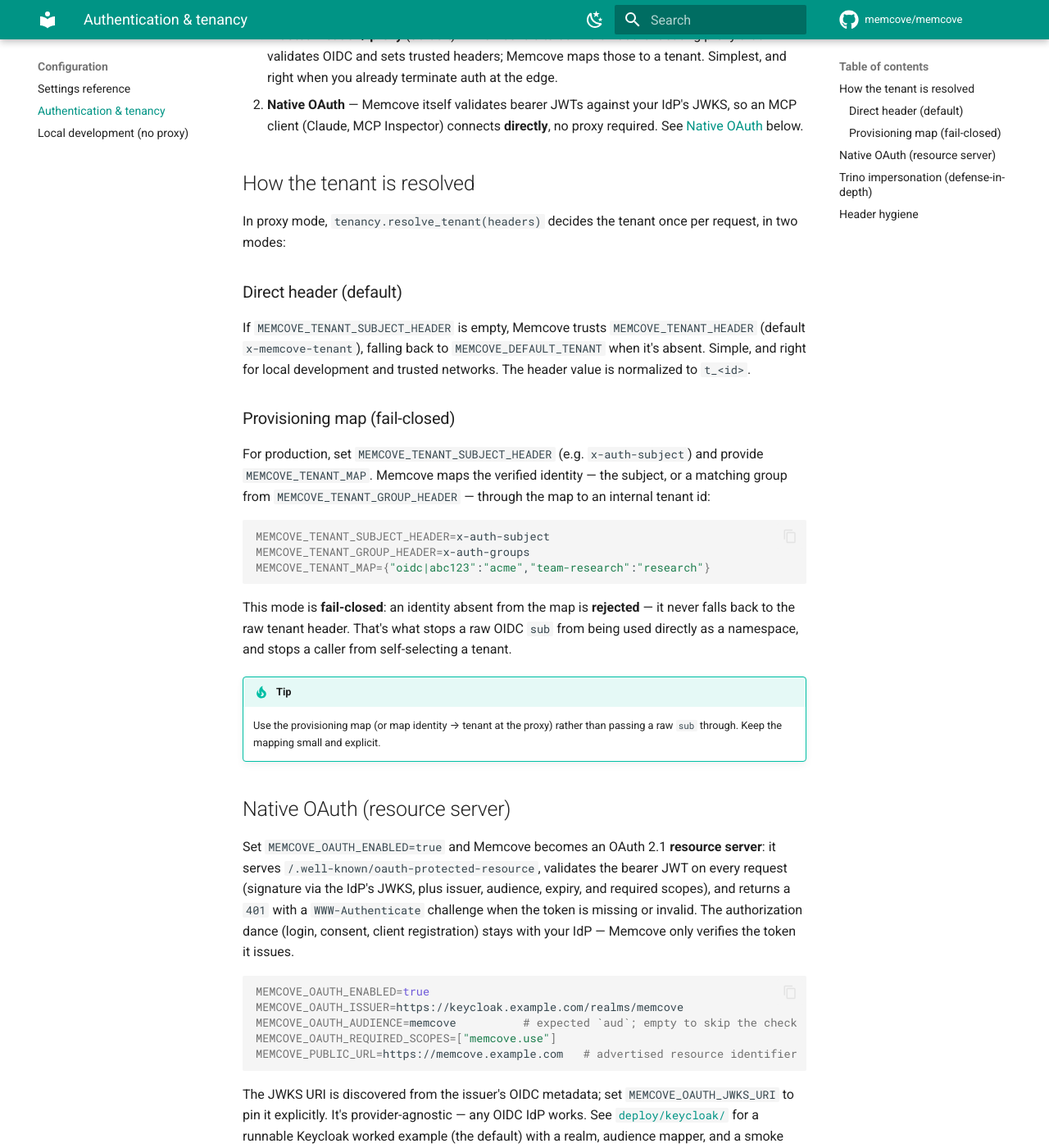
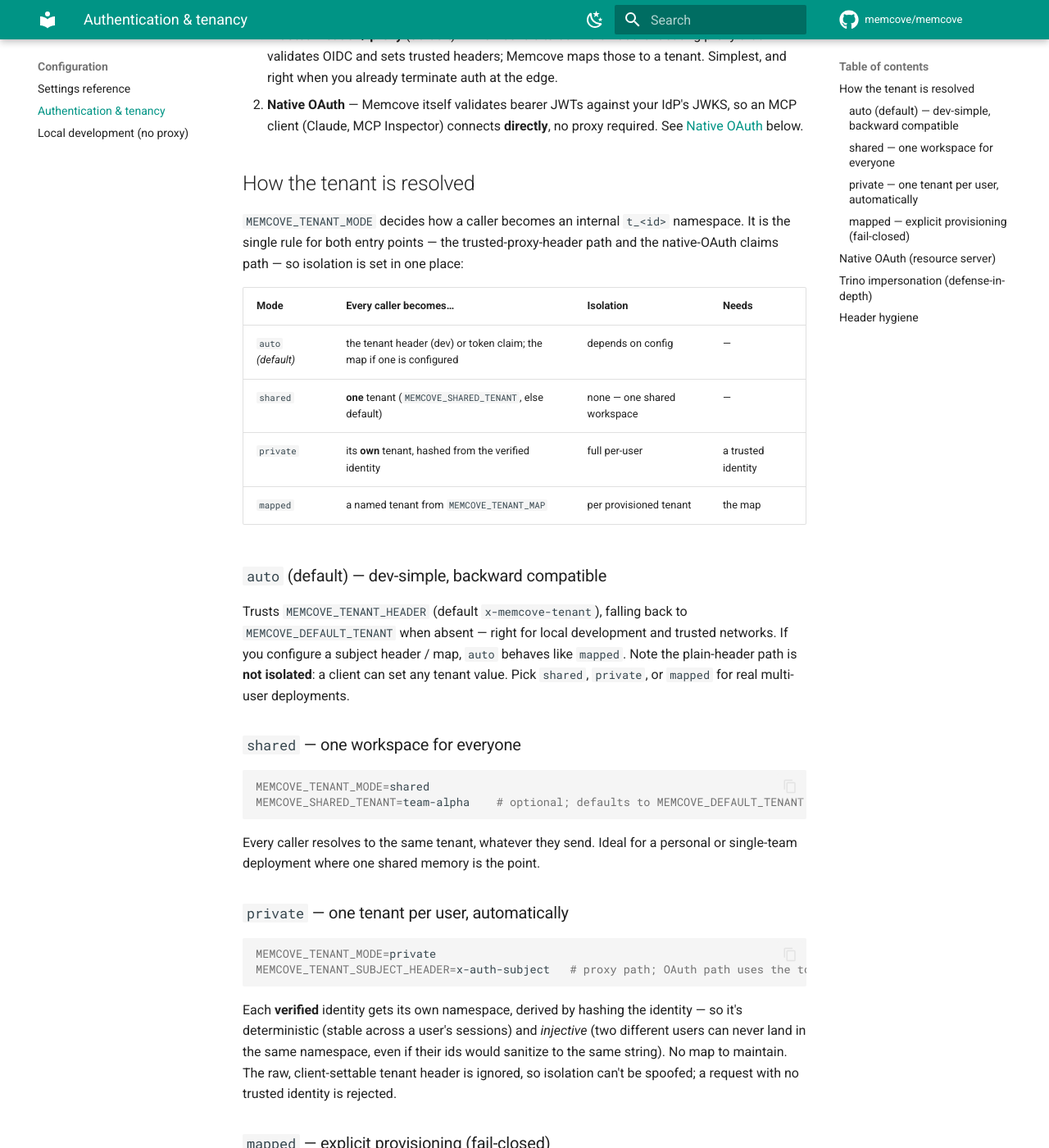
Before and after one commit to memcove/memcove, an MkDocs documentation site: the page built from docs/configuration/auth.md, in a window 1280 px wide and 1400 px high, scrolled down 290 px. Shown: the whole window at 82% size. Built offline with MkDocs 1.6.1 and Material for MkDocs 9.7.7, drawn with Linux system fonts in a browser that asks for light colours; comment, search, counter and statistics services are not loaded; some of the changed text lies outside the part shown.

Commit message:
feat: tenancy presets — shared / private / mapped tenant modes (v0.10.0)
Introduce MEMCOVE_TENANT_MODE, a single setting that governs how a caller becomes an
internal tenant across BOTH entry points (proxy headers and native-OAuth claims), so
isolation is decided in one place:

  auto     (default) fully backward-compatible: mapped when a tenant_map/subject header is
           configured, else trust the tenant header (proxy) or token claim (OAuth).
  shared   every caller resolves to one tenant (MEMCOVE_SHARED_TENANT, else default) —
           a single shared workspace, for personal / single-team deployments.
  private  every VERIFIED identity gets its own tenant, derived by hashing the identity so
           the mapping is deterministic AND injective — distinct users can never collide,
           even when their raw ids would sanitize to the same string. Full per-user
           isolation with no map to maintain; the client-settable tenant header is ignored
           so it can't be spoofed, and a request with no trusted identity is rejected.
  mapped   explicit MEMCOVE_TENANT_MAP, fail-closed (unmapped identities rejected).

This answers "when tenant_map isn't provided, isolate gracefully and deterministically":
operators pick shared vs private explicitly instead of falling into the unsafe
client-picks-tenant default. tenant_mode is a Literal, so an invalid value is rejected at
config load.

All prior behavior is preserved under the default `auto` mode (existing tenancy/oauth
tests unchanged). Adds 9 tenancy tests incl. the injectivity/isolation property; updates
.env.example and docs/configuration/auth.md.

````diff
--- a/docs/configuration/auth.md
+++ b/docs/configuration/auth.md
@@ -13,35 +13,66 @@
 
 ## How the tenant is resolved
 
-In proxy mode, `tenancy.resolve_tenant(headers)` decides the tenant once per request, in two
-modes:
+`MEMCOVE_TENANT_MODE` decides how a caller becomes an internal `t_<id>` namespace. It is the
+single rule for both entry points — the trusted-proxy-header path and the native-OAuth
+claims path — so isolation is set in one place:
 
-### Direct header (default)
+| Mode | Every caller becomes… | Isolation | Needs |
+| --- | --- | --- | --- |
+| `auto` *(default)* | the tenant header (dev) or token claim; the map if one is configured | depends on config | — |
+| `shared` | **one** tenant (`MEMCOVE_SHARED_TENANT`, else default) | none — one shared workspace | — |
+| `private` | its **own** tenant, hashed from the verified identity | full per-user | a trusted identity |
+| `mapped` | a named tenant from `MEMCOVE_TENANT_MAP` | per provisioned tenant | the map |
 
-If `MEMCOVE_TENANT_SUBJECT_HEADER` is empty, Memcove trusts `MEMCOVE_TENANT_HEADER`
-(default `x-memcove-tenant`), falling back to `MEMCOVE_DEFAULT_TENANT` when it's absent.
-Simple, and right for local development and trusted networks. The header value is
-normalized to `t_<id>`.
+### `auto` (default) — dev-simple, backward compatible
 
-### Provisioning map (fail-closed)
+Trusts `MEMCOVE_TENANT_HEADER` (default `x-memcove-tenant`), falling back to
+`MEMCOVE_DEFAULT_TENANT` when absent — right for local development and trusted networks. If
+you configure a subject header / map, `auto` behaves like `mapped`. Note the plain-header
+path is **not isolated**: a client can set any tenant value. Pick `shared`, `private`, or
+`mapped` for real multi-user deployments.
 
-For production, set `MEMCOVE_TENANT_SUBJECT_HEADER` (e.g. `x-auth-subject`) and provide
-`MEMCOVE_TENANT_MAP`. Memcove maps the verified identity — the subject, or a matching
-group from `MEMCOVE_TENANT_GROUP_HEADER` — through the map to an internal tenant id:
+### `shared` — one workspace for everyone
 
 ```bash
+MEMCOVE_TENANT_MODE=shared
+MEMCOVE_SHARED_TENANT=team-alpha    # optional; defaults to MEMCOVE_DEFAULT_TENANT
+```
+
+Every caller resolves to the same tenant, whatever they send. Ideal for a personal or
+single-team deployment where one shared memory is the point.
+
+### `private` — one tenant per user, automatically
+
+```bash
+MEMCOVE_TENANT_MODE=private
+MEMCOVE_TENANT_SUBJECT_HEADER=x-auth-subject   # proxy path; OAuth path uses the token claim
+```
+
+Each **verified** identity gets its own namespace, derived by hashing the identity — so it's
+deterministic (stable across a user's sessions) and *injective* (two different users can
+never land in the same namespace, even if their ids would sanitize to the same string). No
+map to maintain. The raw, client-settable tenant header is ignored, so isolation can't be
+spoofed; a request with no trusted identity is rejected.
+
+### `mapped` — explicit provisioning (fail-closed)
+
+```bash
+MEMCOVE_TENANT_MODE=mapped
 MEMCOVE_TENANT_SUBJECT_HEADER=x-auth-subject
 MEMCOVE_TENANT_GROUP_HEADER=x-auth-groups
 MEMCOVE_TENANT_MAP={"oidc|abc123":"acme","team-research":"research"}
 ```
 
-This mode is **fail-closed**: an identity absent from the map is **rejected** — it never
-falls back to the raw tenant header. That's what stops a raw OIDC `sub` from being used
-directly as a namespace, and stops a caller from self-selecting a tenant.
+Memcove maps the verified identity — the subject, else a matching group — through the map to
+a named tenant. **Fail-closed**: an identity absent from the map is **rejected**, never
+falling back to a client-settable value. Use this when operators assign identities to named,
+shared tenants.
 
 !!! tip
-    Use the provisioning map (or map identity → tenant at the proxy) rather than passing a
-    raw `sub` through. Keep the mapping small and explicit.
+    For multi-user, prefer `private` (zero-maintenance per-user isolation) or `mapped`
+    (named shared tenants). Never pass a raw `sub` straight through as a namespace — both
+    modes derive it safely.
 
 ## Native OAuth (resource server)
 
@@ -66,11 +97,13 @@
 runnable Keycloak worked example (the default) with a realm, audience mapper, and a smoke
 test.
 
-**Tenant from claims.** The verified token maps to a tenant the same fail-closed way as
-proxy mode: if `MEMCOVE_TENANT_MAP` is set, the token's `sub` (or a matching `groups`/
-`roles` entry) is mapped through it and an unmapped identity is **rejected**. With no map,
-the tenant comes from a single configurable claim (`MEMCOVE_OAUTH_TENANT_CLAIM`, default
-`sub`) — safe because it's from a signed token, not a client-settable header.
+**Tenant from claims.** The verified token resolves to a tenant by the same
+`MEMCOVE_TENANT_MODE` as proxy mode. In `private` and `auto` (no map), the identity is the
+`MEMCOVE_OAUTH_TENANT_CLAIM` claim (default `sub`) — `private` hashes it into a per-user
+namespace, `auto` uses it directly (safe because it comes from a signed token, not a
+client-settable header). In `mapped` (or `auto` with a map set), the `sub` — or a matching
+`groups`/`roles` entry — is mapped through `MEMCOVE_TENANT_MAP` and an unmapped identity is
+**rejected**. In `shared`, every token resolves to the one shared tenant.
 
 The Arrow Flight data plane is unchanged: it stays secured by the HMAC-signed, short-TTL
 tickets the (now OAuth-authenticated) control plane mints — clients get tickets, never
--- a/pyproject.toml
+++ b/pyproject.toml
@@ -1,6 +1,6 @@
 [project]
 name = "memcove"
-version = "0.9.0"
+version = "0.10.0"
 description = "Memcove — a lakehouse-backed memory service for LLM agents, exposed over MCP"
 readme = "README.md"
 requires-python = ">=3.12"
````
Also changed, not shown: CHANGELOG.md (+12 -0 lines), 5 other files.
